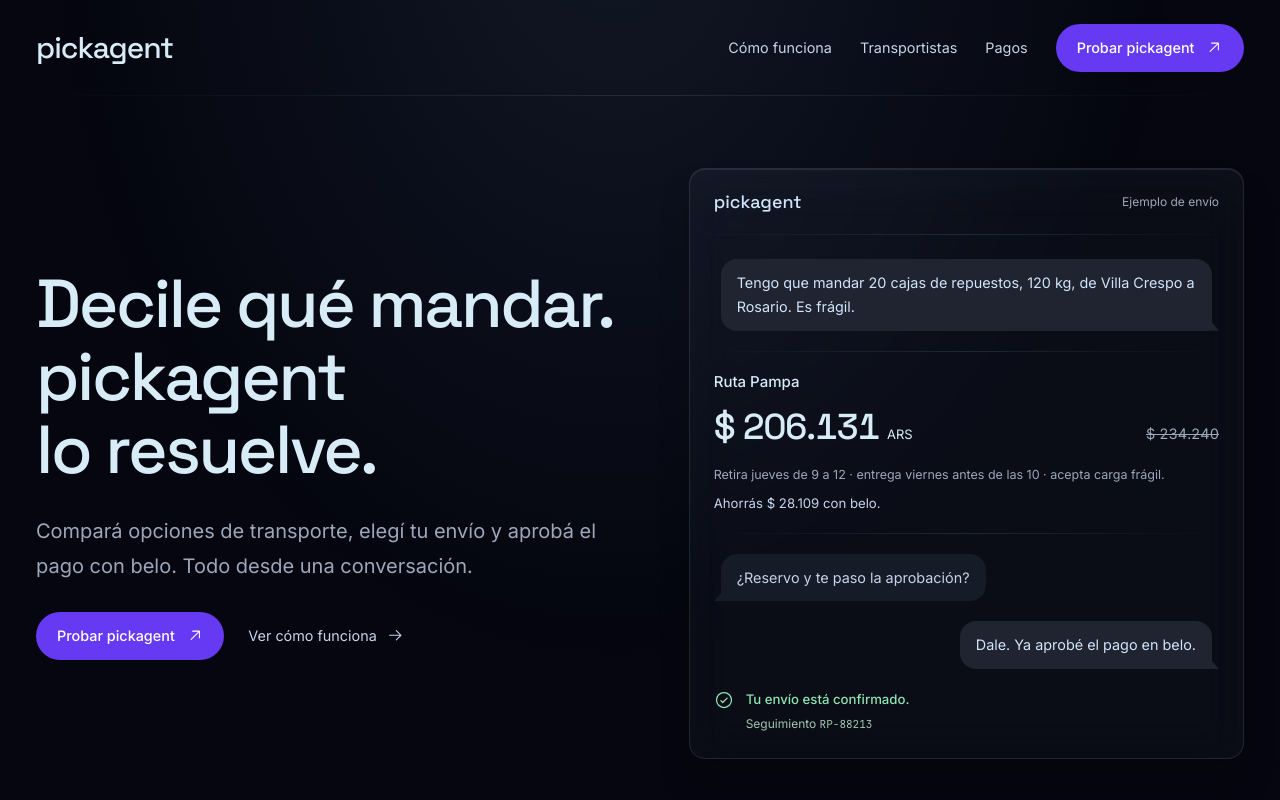
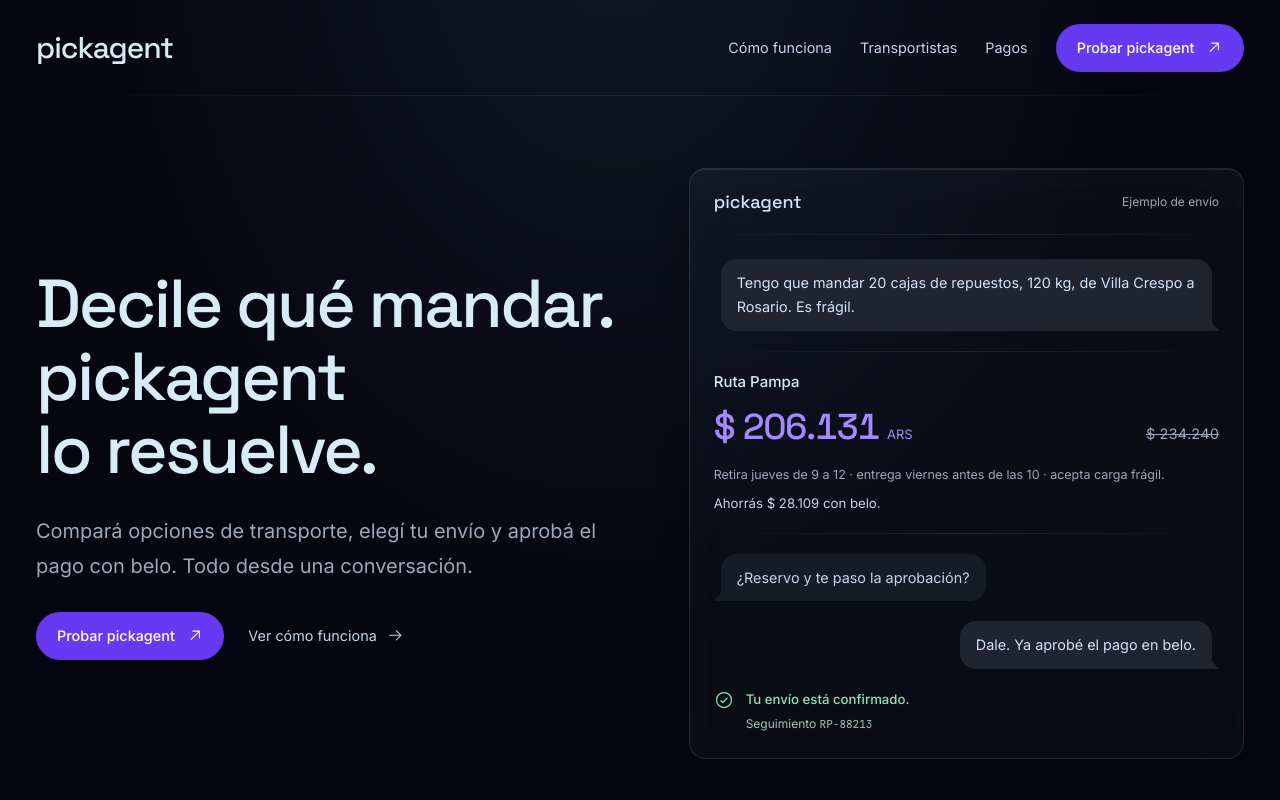
Before and after one commit to ervinwilneder/pickagent, a website built with Vite: page interfaces/web/agente/pantalla/index.html in a window 1280 px wide. Shown: the top 800 px of the page. Built offline with nearby package versions, Linux system fonts and the light colour scheme.

Commit message:
Destaca el precio con el violeta de marca

```diff
--- a/interfaces/web/agente/pantalla/src/base.css
+++ b/interfaces/web/agente/pantalla/src/base.css
@@ -15,6 +15,7 @@
   --hielo: #d8ecf8;
   --violeta: #663af3;
   --violeta-hover: #764ff6;
+  --violeta-texto: #a58aff;
   --foco: #b6d9fc;
   --exito: #8ee5b3;
   --display: "Space Grotesk Variable", sans-serif;
--- a/interfaces/web/agente/pantalla/src/landing.css
+++ b/interfaces/web/agente/pantalla/src/landing.css
@@ -40,7 +40,7 @@
 .oferta-cabecera, .oferta-precio { display: flex; align-items: baseline; justify-content: space-between; flex-wrap: wrap; gap: 8px 16px; }
 .quien { font-size: 15px; font-weight: 500; color: var(--hielo); }
 .oferta-precio { margin-top: 12px; }
-.oferta-precio strong { color: var(--hielo); font: 500 36px/1.2 var(--display); letter-spacing: -.03em; font-variant-numeric: tabular-nums; }
+.oferta-precio strong { color: var(--violeta-texto); font: 500 36px/1.2 var(--display); letter-spacing: -.03em; font-variant-numeric: tabular-nums; }
 .oferta-precio small { font: 400 13px/1.5 var(--texto); letter-spacing: normal; }
 .oferta-precio s { color: var(--tenue); font-size: 14.4px; font-variant-numeric: tabular-nums; }
 .detalle { margin-top: 14px; color: var(--tenue); font-size: 12.5px; line-height: 1.7; }
```
Also changed, not shown: .development/designs/landing-authkit.md.
